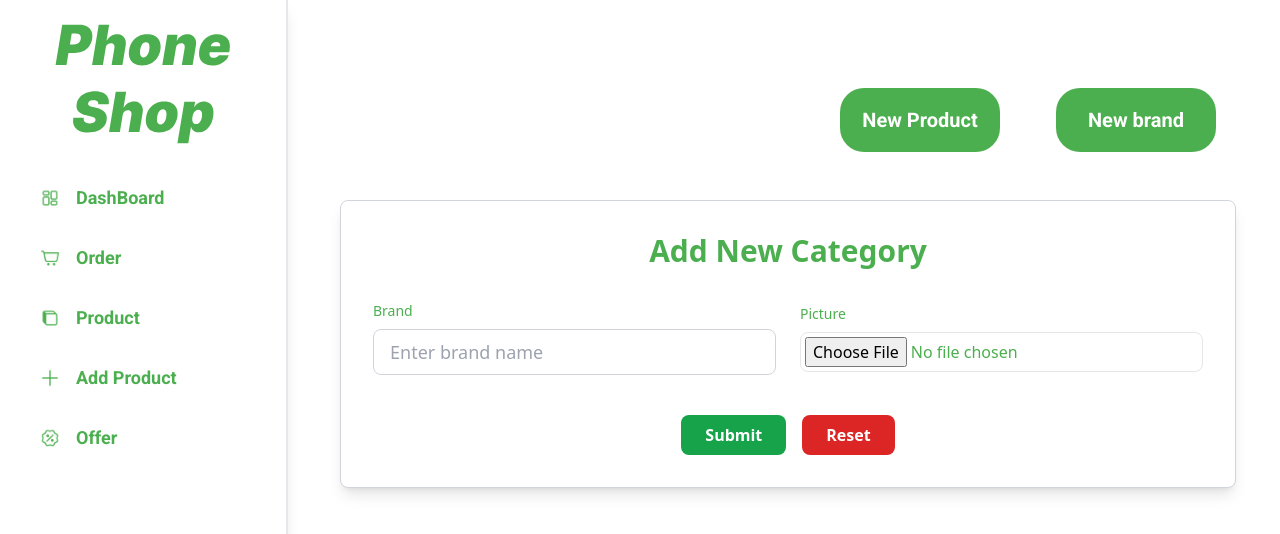
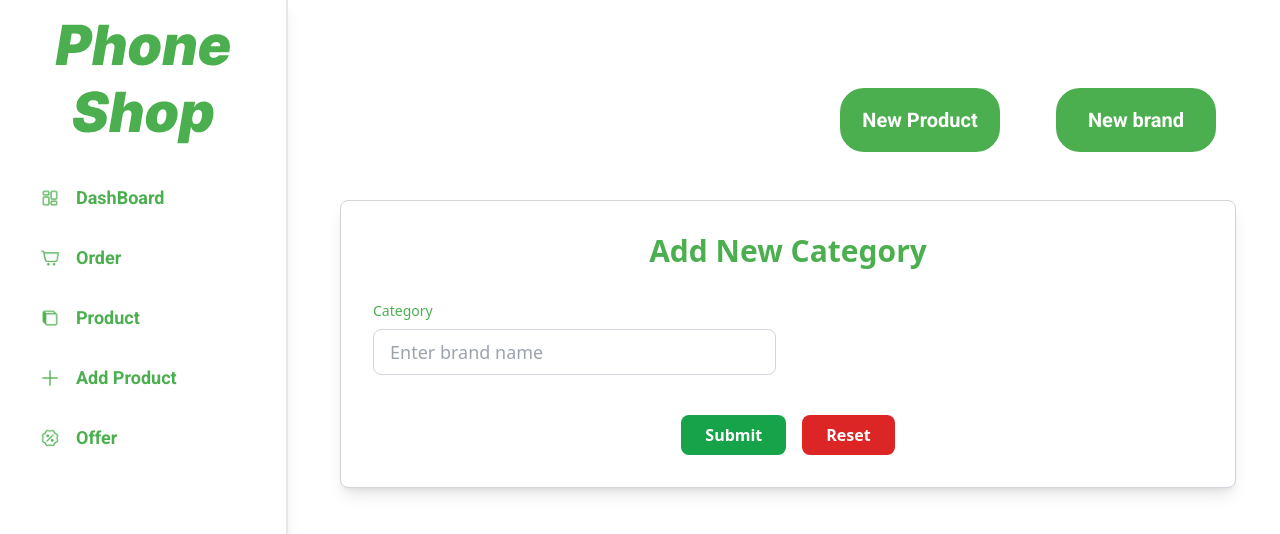
Before and after one commit to satoryuk/pp-phone-shop, a React (Vite) app in the folder Admin-Section/: page /addCategory in a window 1280 px wide. Shown: the top 534 px of the page. Built offline with nearby package versions, Linux system fonts and the light colour scheme.

Commit message:
new feature

```diff
--- a/Admin-Section/src/Fetch/FetchAPI.js
+++ b/Admin-Section/src/Fetch/FetchAPI.js
@@ -184,3 +184,13 @@ export const addNewBrandAPI = async (formdata) => {
 
   }
 }
+export const addNewCategoryAPI = async (category) => {
+  try {
+    const response = await axios.post(`${API_URL_Admin}/addNewCategory`, { category });
+    console.log("Response:", response.data); // Debugging logs
+    return response;
+  } catch (error) {
+    console.error("Error in addNewCategoryAPI:", error);
+    throw error;
+  }
+};
--- a/Admin-Section/src/Section/Product/AddBrand.jsx
+++ b/Admin-Section/src/Section/Product/AddBrand.jsx
@@ -17,14 +17,14 @@ const AddBrand = () => {
 
     const formData = new FormData();
     formData.append("brand", brand);
-    formData.append("img", img);
+    formData.append("images", img);
 
 
     try {
-      // const result = await addNewBrandAPI(formData); // Send the formData containing the image
-      // console.log(result);
-      console.log(brand);
-      console.log(img);
+      const result = await addNewBrandAPI(formData); // Send the formData containing the image
+      console.log(result);
+      // console.log(brand);
+      // console.log(img);
       // Handle success response here (e.g., show success message, clear fields)
     } catch (error) {
       console.log(error);
--- a/Admin-Section/src/Section/Product/AddCategory.jsx
+++ b/Admin-Section/src/Section/Product/AddCategory.jsx
@@ -1,10 +1,29 @@
-import React from "react";
+import { useState } from "react";
+import { addNewCategoryAPI } from "../../Fetch/FetchAPI";
+
 
 const AddCategory = () => {
-  const handleSubmit = (e) => {
+
+  const [category, setCategory] = useState('');
+
+  const handleSubmit = async (e) => {
     e.preventDefault();
-    // Handle form submission logic
+
+    try {
+      const data = await addNewCategoryAPI(category);
+      console.log(data);
+    } catch (error) {
+      console.log(error);
+
+    }
+
   };
+
+  const handleReset = (e) => {
+    e.preventDefault();
+    setCategory('');
+
+  }
 
   return (
     <div className="bg-white border-gray-300 border p-8 rounded-lg w-full max-w-4xl mx-auto mt-12 shadow-lg">
@@ -15,41 +34,32 @@ const AddCategory = () => {
         onSubmit={handleSubmit}
         className="grid grid-cols-1 md:grid-cols-2 md:items-center gap-6"
       >
-        {/* Brand */}
+        {/* category */}
         <div className="flex flex-col">
-          <label className="text-sm font-medium text-primary mb-2">Brand</label>
+          <label className="text-sm font-medium text-primary mb-2">Category</label>
           <input
             type="text"
             name="brand"
+            value={category}
             placeholder="Enter brand name"
+            onChange={(e) => setCategory(e.target.value)}
             className="input-style"
             required
           />
         </div>
 
-        {/* Picture */}
-        <div className="flex flex-col">
-          <label className="text-sm font-medium text-primary mb-2">
-            Picture
-          </label>
-          <input
-            type="file"
-            name="picture"
-            accept="image/*"
-            className="h-10 w-full rounded-lg border text-primary p-1"
-            required
-          />
-        </div>
 
         {/* Buttons */}
-        <div className="md:col-span-2 flex justify-center gap-4 mt-4">
+        <div className="md:col-span-2 flex justify-center items-center gap-4 mt-4">
           <button
             type="submit"
+            onClick={(e) => handleSubmit(e)}
             className="bg-green-600 hover:bg-green-700 text-white font-semibold px-6 py-2 rounded-lg transition"
           >
             Submit
           </button>
           <button
+            onClick={(e) => handleReset(e)}
             type="reset"
             className="bg-red-600 hover:bg-red-700 text-white font-semibold px-6 py-2 rounded-lg transition"
           >
```
Also changed, not shown: 4 other files (tests, documents, lock files or other folders).
